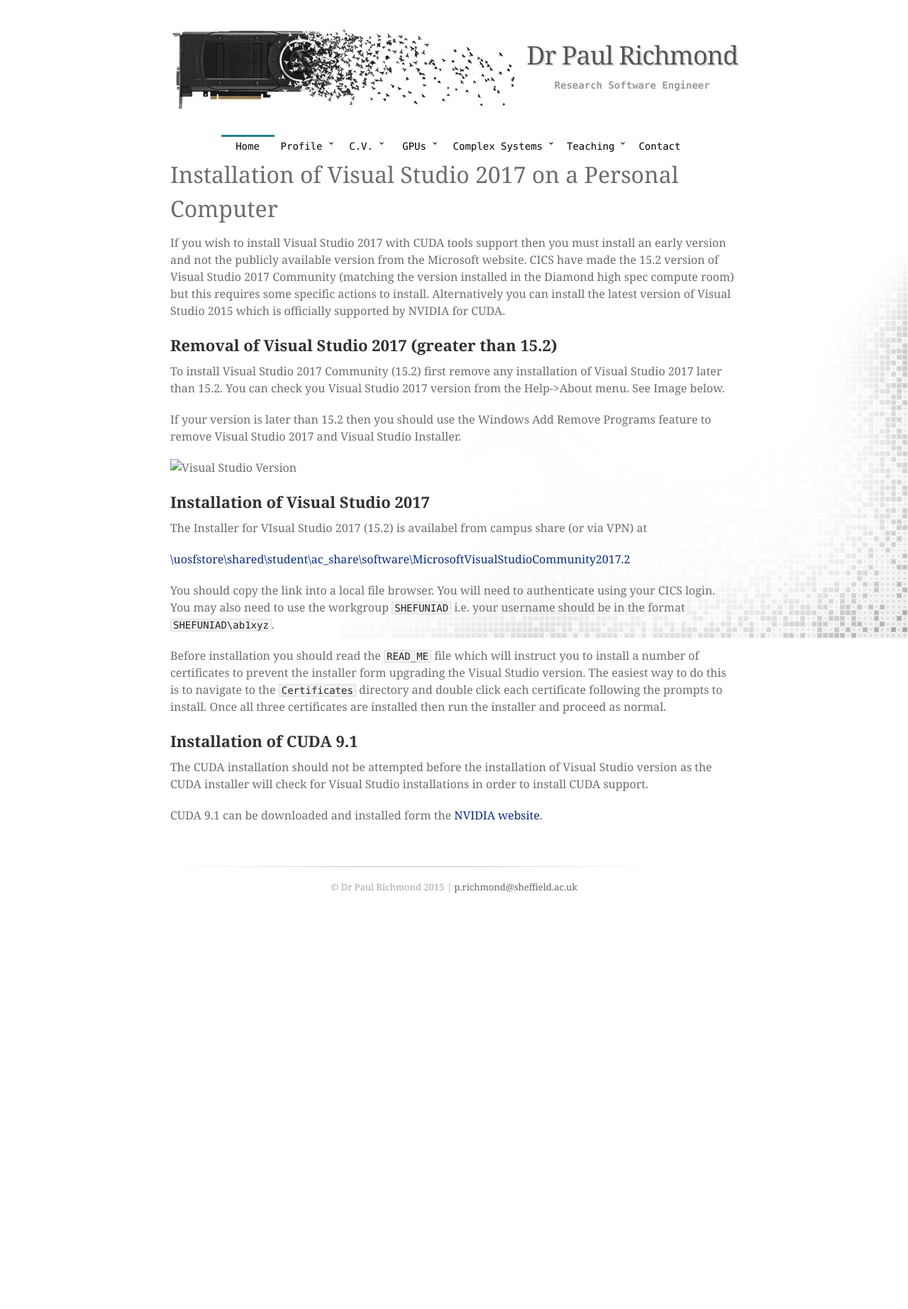
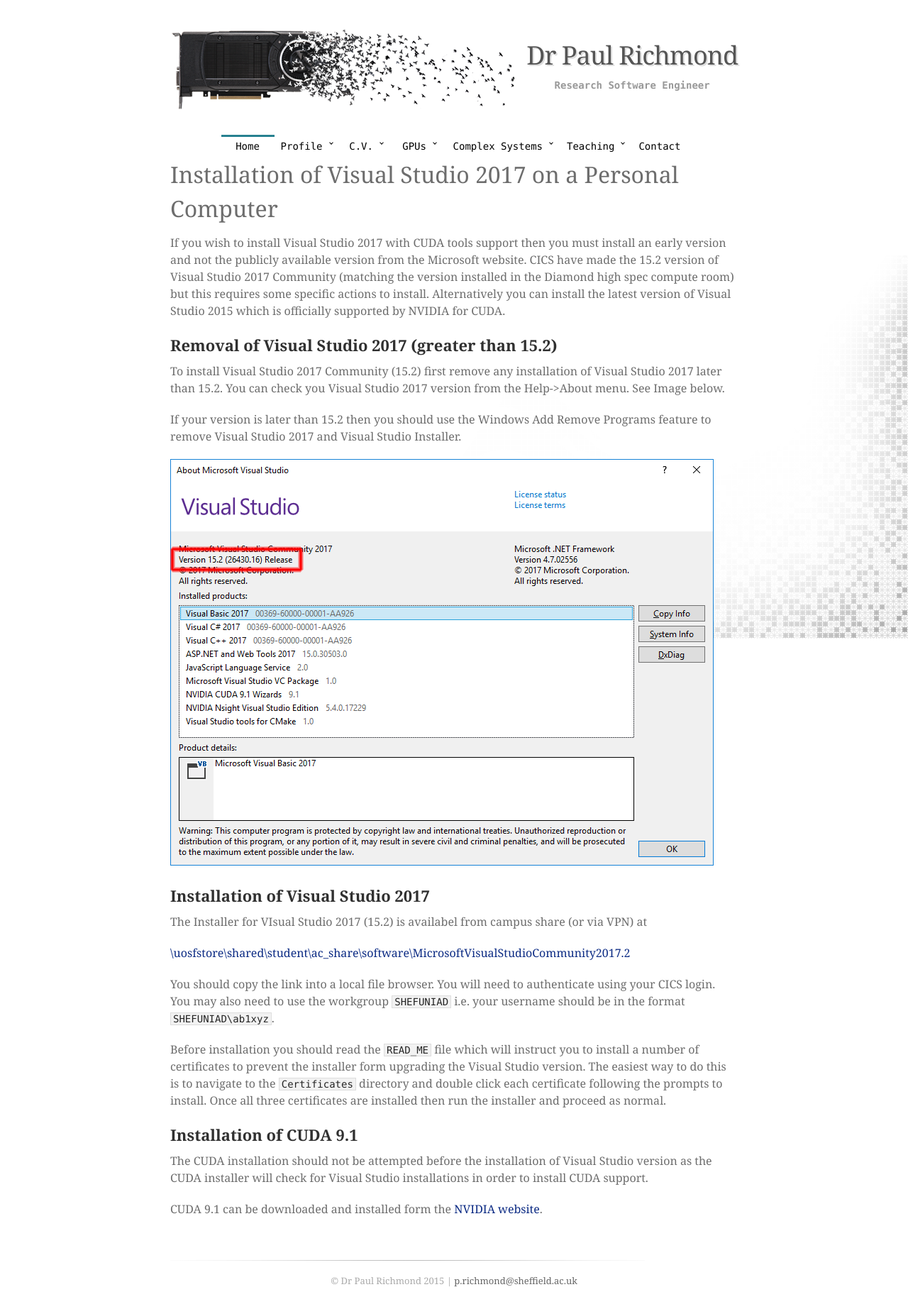
Before and after one commit to mondus/mondus.github.io, a Jekyll site: the page built from teaching/COM4521/visual_studio.md, in a window 1280 px wide. Shown: the whole page at 71% size. Built offline with Jekyll 4.4.1, drawn with Linux system fonts in a browser that asks for light colours; nearby versions of some CDN libraries; some web fonts are replaced; before the commit the page ends 1290 px from its top, so only the background shows below that.

Commit message:
Update visual_studio.md

```diff
--- a/teaching/COM4521/visual_studio.md
+++ b/teaching/COM4521/visual_studio.md
@@ -13,7 +13,7 @@ To install Visual Studio 2017 Community (15.2) first remove any installation of
 
 If your version is later than 15.2 then you should use the Windows Add Remove Programs feature to remove Visual Studio 2017 and Visual Studio Installer.
 
-![Visual Studio Version](../../assets/images/VisualStudioVersion.png "Visual Studio Version")
+![Visual Studio Version](../../../assets/images/VisualStudioVersion.png "Visual Studio Version")
 
 ## Installation of Visual Studio 2017
 
```
